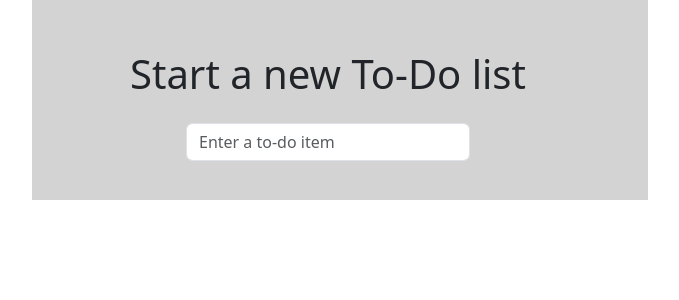
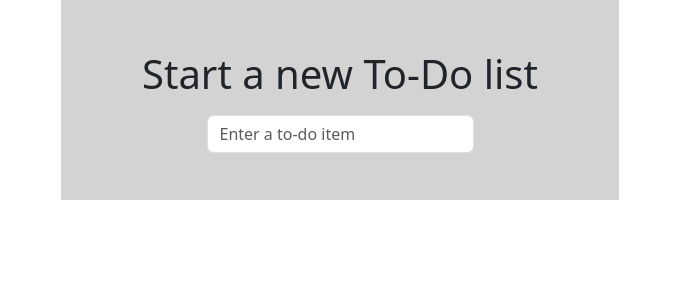
Before and after one commit to ruben-sa-brito/django-tdd, a Django app: page / in a window 1280 px wide. Shown: the top 300 px of the page, without its empty margins (300-979 px from the left). Run offline with Django 5.2, Linux system fonts and the light colour scheme; some libraries are stand-ins or nearby versions.

Commit message:
fixing tests and bootstrap

```diff
--- a/lists/templates/base.html
+++ b/lists/templates/base.html
@@ -8,12 +8,12 @@
     <link rel="stylesheet" href="/static/base.css">
 </head>
 <body>
-    <div class="container col-6">
-        <div class="custom-height">
-            <div class="row">
-                <div class="text-center row justify-content-center">
+    <div class="container">
+        <div class="row col-6 mx-auto">
+            <div class="custom-height">
+                <div class="text-center">
                     <h1 class="header-text">{% block header_text %}{% endblock %}</h1>
-                    <form class="col-6" method="POST" action="{% block form_action %}{% endblock %}">
+                    <form class="col-6 mx-auto" method="POST" action="{% block form_action %}{% endblock %}">
                         <input class="form-control" name="item_text" id="id_new_item" placeholder="Enter a to-do item" />
                         {% csrf_token %}
                     </form>
@@ -21,11 +21,9 @@
             </div>
         </div>
 
-        <div class="row justify-content-center">
-            <div class="col-6">
-                {% block table %}
-                {% endblock %}
-            </div>
+        <div class="row col-6 mx-auto">
+            {% block table %}
+            {% endblock %}
         </div>
     </div>
 </body>
--- a/lists/tests.py
+++ b/lists/tests.py
@@ -52,7 +52,7 @@ class ListViewTest(TestCase):
     def test_passes_correct_list_to_template(self):
         other_list = List.objects.create()
         correct_list = List.objects.create()
-        response = self.client.get(f'/list/{correct_list.id}/')
+        response = self.client.get(f'/lists/{correct_list.id}/')
 
         self.assertEqual(response.context['list'], correct_list)
 
```
